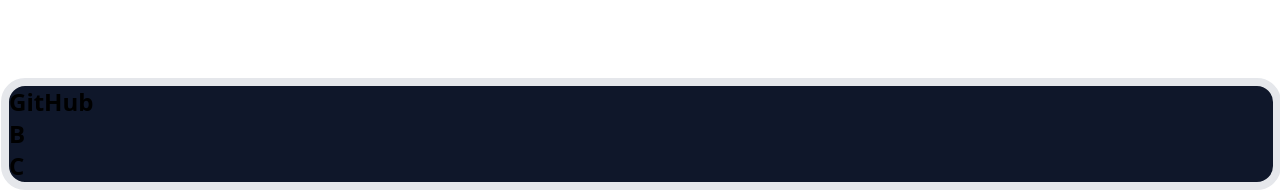
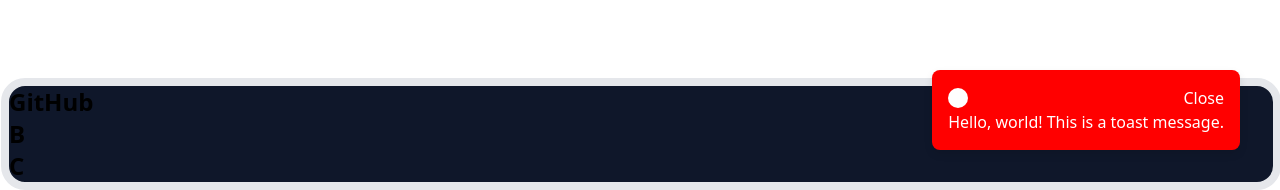
Before and after one commit to code-craft-collective/game-list-app, a React (Vite) app: page / in a window 1280 px wide. Shown: the part 610-800 px from the top of the page. Built offline with nearby package versions, Linux system fonts and the light colour scheme.

Commit message:
Toast Feature

```diff
--- a/src/App.jsx
+++ b/src/App.jsx
@@ -1,12 +1,14 @@
 import Navbar from "./components/Navbar";
 import "./App.css";
 import Footer from "./components/Footer";
+import Toast from "./components/Toast";
 
 function App() {
   return (
     <div>
       <Navbar />
       <Footer />
+      <Toast />
     </div>
   );
 }
--- /dev/null
+++ b/src/components/Toast.jsx
@@ -0,0 +1,47 @@
+import React, { useState, useEffect } from "react";
+
+const Toast = ({ color = "red" }) => {
+  const [visible, setVisible] = useState(true);
+
+  const handleClose = () => {
+    setVisible(false);
+  };
+
+  useEffect(() => {
+    const timeoutId = setTimeout(() => {
+      setVisible(false);
+    }, 7000);
+
+    return () => clearTimeout(timeoutId);
+  }, []);
+
+  const toastStyle = {
+    backgroundColor: color,
+    color: "white",
+    padding: "1rem",
+    borderRadius: "0.5rem",
+    boxShadow: "0 4px 8px rgba(0, 0, 0, 0.1)",
+    opacity: 1,
+  };
+
+  return (
+    <div className={`fixed bottom-10 right-10 ${visible ? "block" : "hidden"}`}>
+      <div style={toastStyle}>
+        <div className="flex items-center">
+          <div className="w-5 h-5 bg-white mr-2 rounded-full"></div>
+          <div className="fw-bold flex-grow"></div>
+          <small className="text-xs"></small>
+          <button
+            onClick={handleClose}
+            className="ml-2 cursor-pointer border-none bg-transparent text-white"
+          >
+            Close
+          </button>
+        </div>
+        <div>Hello, world! This is a toast message.</div>
+      </div>
+    </div>
+  );
+};
+
+export default Toast;
```
